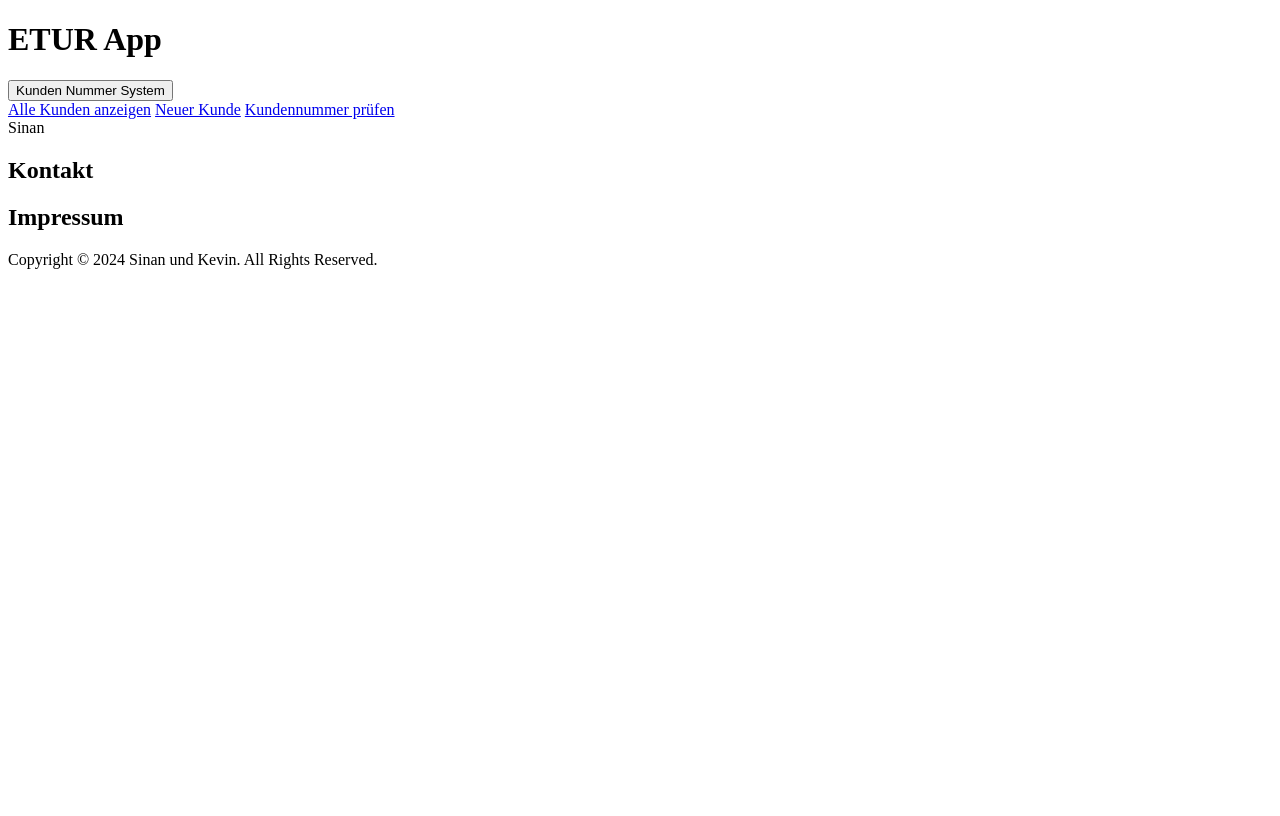
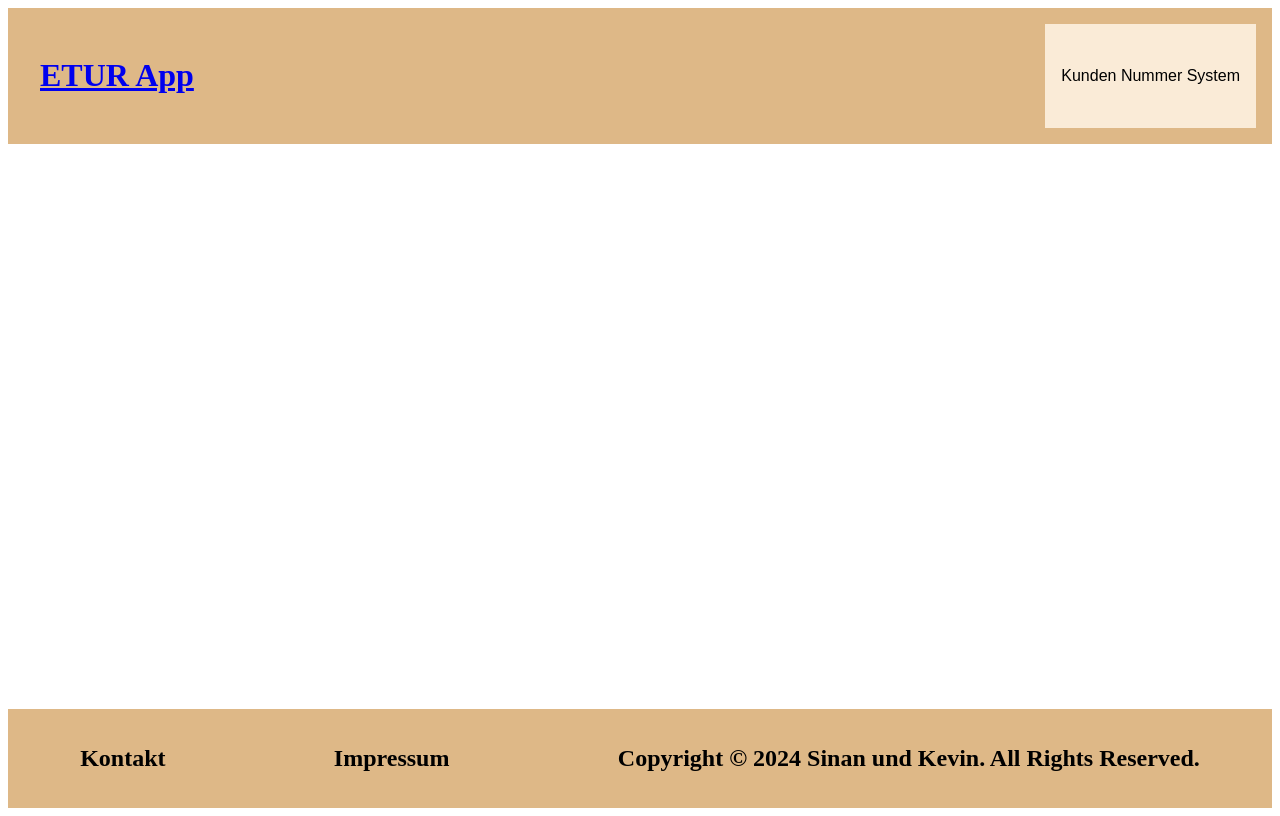
Before and after one commit to KevinKurz/ETUR-App, a plain HTML site: page src/webseite/index.html in a window 1280 px wide. Drawn offline with Linux system fonts and the light colour scheme.

Commit message:
edit header and footer with more style

```diff
--- a/src/webseite/index.html
+++ b/src/webseite/index.html
@@ -11,8 +11,8 @@
   <body>
     <main>
         <header>
-          <h1>ETUR App</h1>
-          <div class = "dropdown_header">
+          <h1><a href="#">ETUR App</a></h1>
+          <div class = "dropdown">
             <button class="drop_btn">Kunden Nummer System</button>
             <div class = "dropdown_content">
               <a href="#">Alle Kunden anzeigen</a>
@@ -21,11 +21,10 @@
             </div>
           </div>
         </header>
-        <div>Sinan</div>
         <footer>
           <p><h2>Kontakt</h2></p>
           <p><h2>Impressum</h2></p>
-          <p>Copyright © 2024 Sinan und Kevin. All Rights Reserved.</p>
+          <p><h2>Copyright © 2024 Sinan und Kevin. All Rights Reserved.</h2></p>
         </footer>
     </main>
 	<script src="index.js"></script>
--- a/src/webseite/style.css
+++ b/src/webseite/style.css
@@ -0,0 +1,83 @@
+
+
+
+main
+{
+    display: flex;
+    flex-direction: column;
+    height: 100vh;
+    justify-content: space-between;
+}
+
+/* Header Hintergrund */
+header
+{
+    background-color: burlywood;
+    display: flex;
+    justify-content: space-between;
+    padding: 16px;
+}
+
+/* Hauptüberschrift ETUR App*/
+h1
+{
+    color: black;
+    padding: 12px 16px;
+    text-decoration: none;
+    display: block;
+}
+
+/* Dropdown Button*/
+.drop_btn
+{
+    background-color: antiquewhite;
+    color: black;
+    padding: 16px;
+    font-size: 16px;
+    border: none;
+}
+
+/* Dropdown Position*/
+.dropdown
+{
+    position: relative;
+    display: grid;
+}
+
+/* Dropdown Untermenu*/
+.dropdown_content
+{
+    display: none;
+    position:sticky;
+    background-color: #a8a8a8;
+    min-width: 120px;
+    box-shadow: 0px 8px 16px 0px rgba(0,0,0,0.2);
+    z-index: 1;
+}
+
+/* Dropdown Untermenüpunkte*/
+.dropdown_content a
+{
+    color: black;
+    padding: 12px 16px;
+    text-decoration: none;
+    display: block;
+}
+
+/* Show the dropdown menu on hover */
+.dropdown:hover .dropdown_content {display: block;}
+
+/* Change color of dropdown links on hover */
+.dropdown-content a:hover {background-color: #ddd;}
+
+/* Change the background color of the dropdown button when the dropdown content is shown */
+.dropdown:hover .dropbtn {background-color: #3e8e41;}
+
+/* Footer Hintergrund*/
+footer
+{
+    background-color: burlywood;
+    display: flex;
+    justify-content: space-between;
+    padding: 16px;
+}
```
